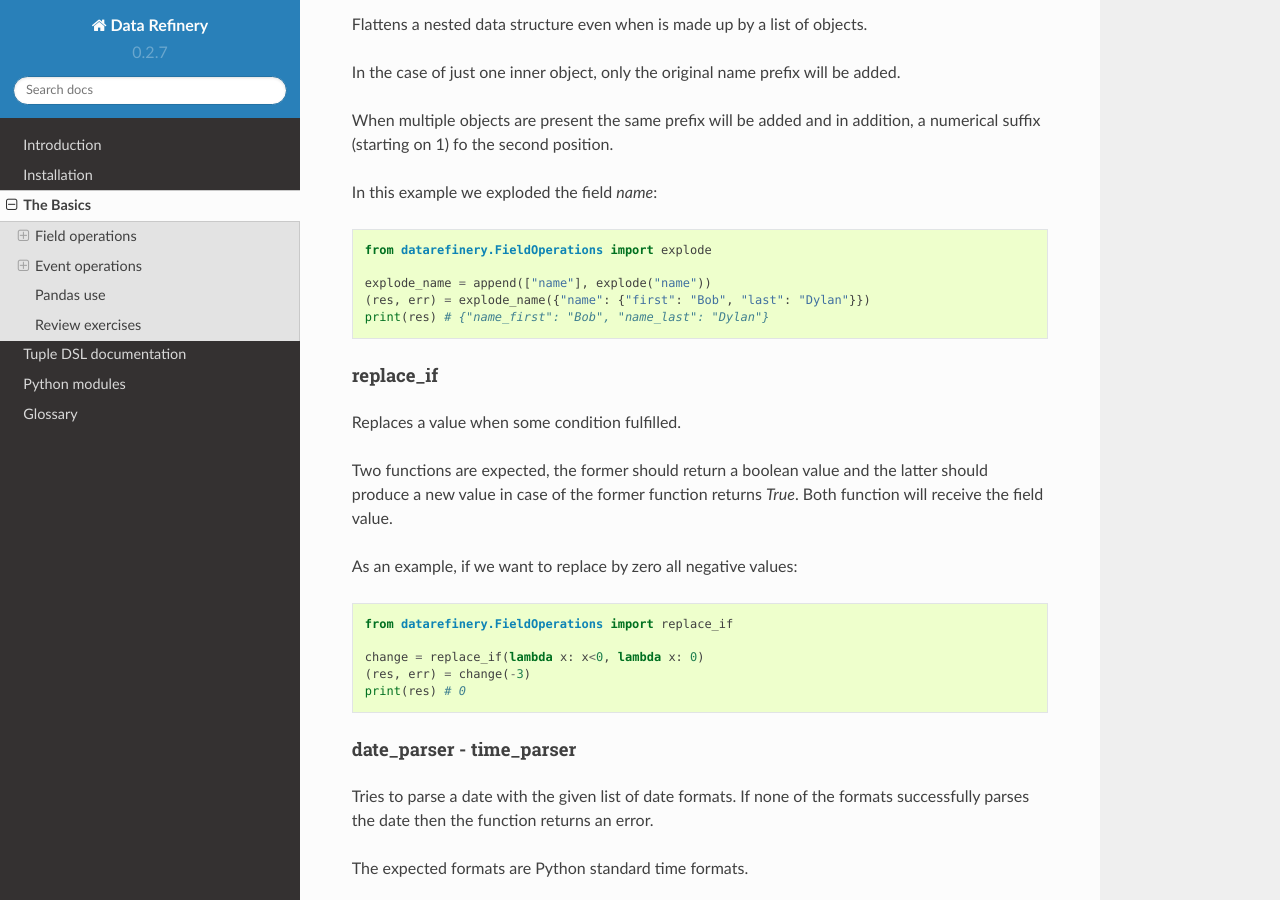
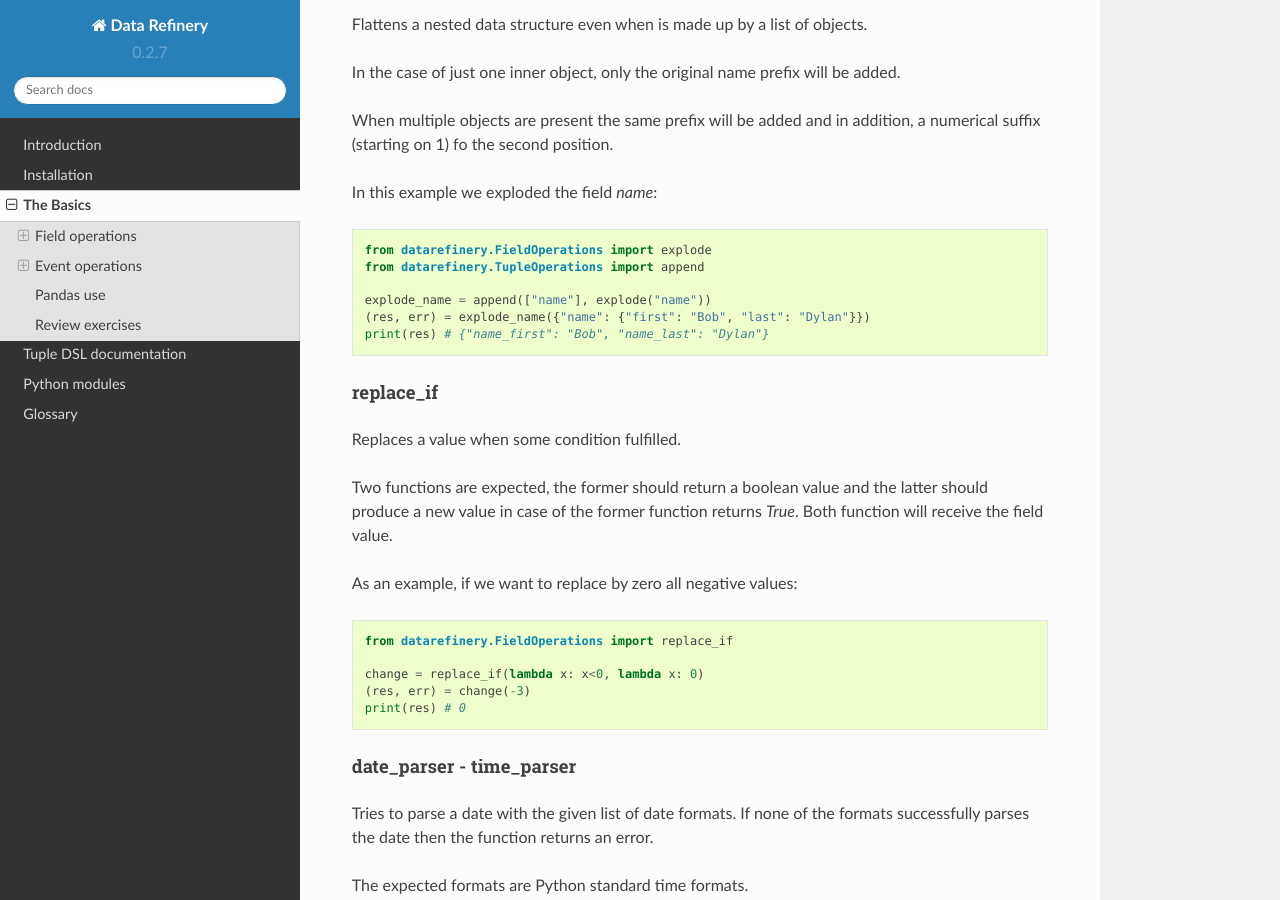
Before and after one commit to BBVA/data-refinery, a Sphinx documentation site: the page built from docs/source/thebasics.rst, in a window 1280 px wide and 900 px high, scrolled down 4368 px. Built offline with Sphinx 7.4.7 and the Read the Docs theme 2.0.0, drawn with Linux system fonts in a browser that asks for light colours.

Commit message:
Update thebasics.rst
Add import

```diff
--- a/docs/source/thebasics.rst
+++ b/docs/source/thebasics.rst
@@ -224,6 +224,7 @@ In this example we exploded the field `name`:
 .. code-block:: python
 
     from datarefinery.FieldOperations import explode
+    from datarefinery.TupleOperations import append
 
     explode_name = append(["name"], explode("name"))
     (res, err) = explode_name({"name": {"first": "Bob", "last": "Dylan"}})
```
